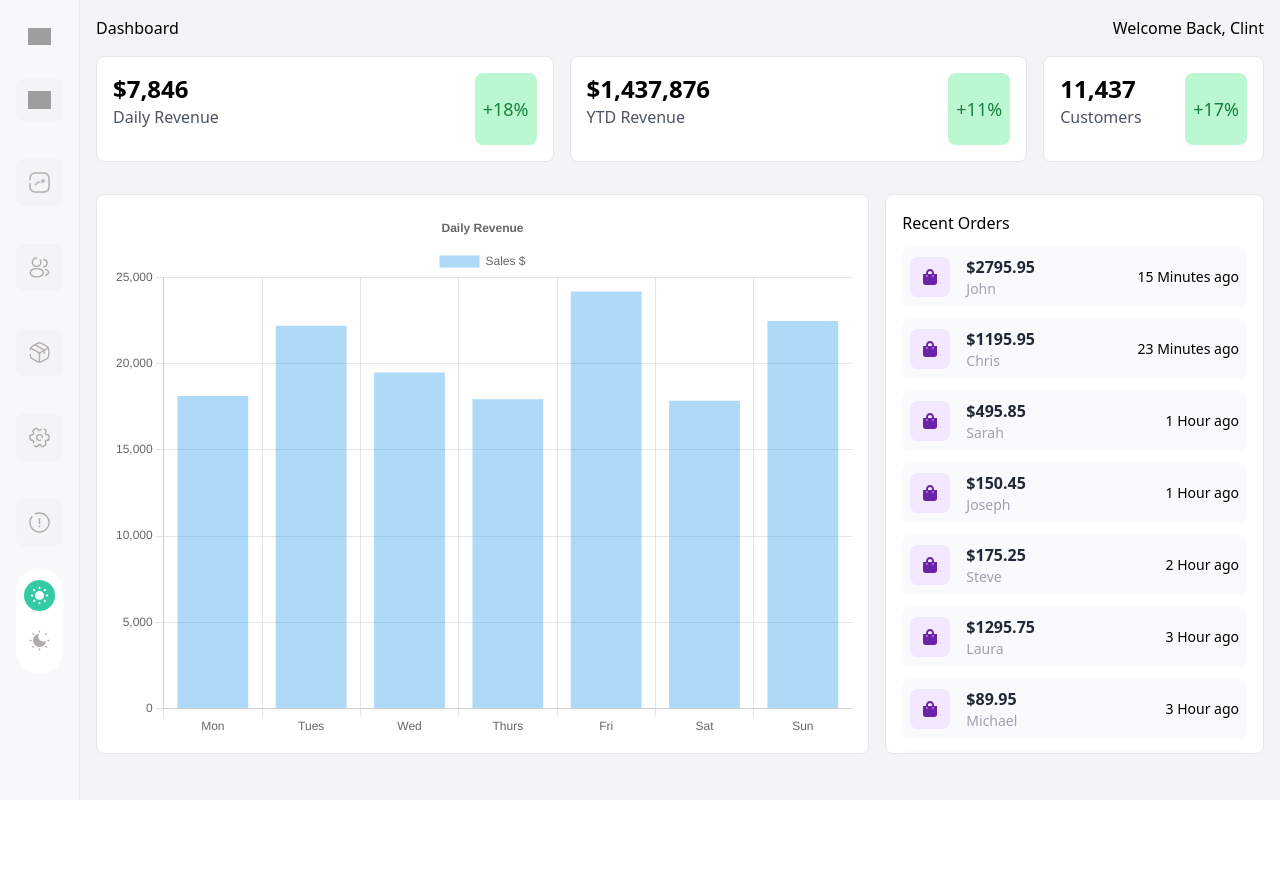
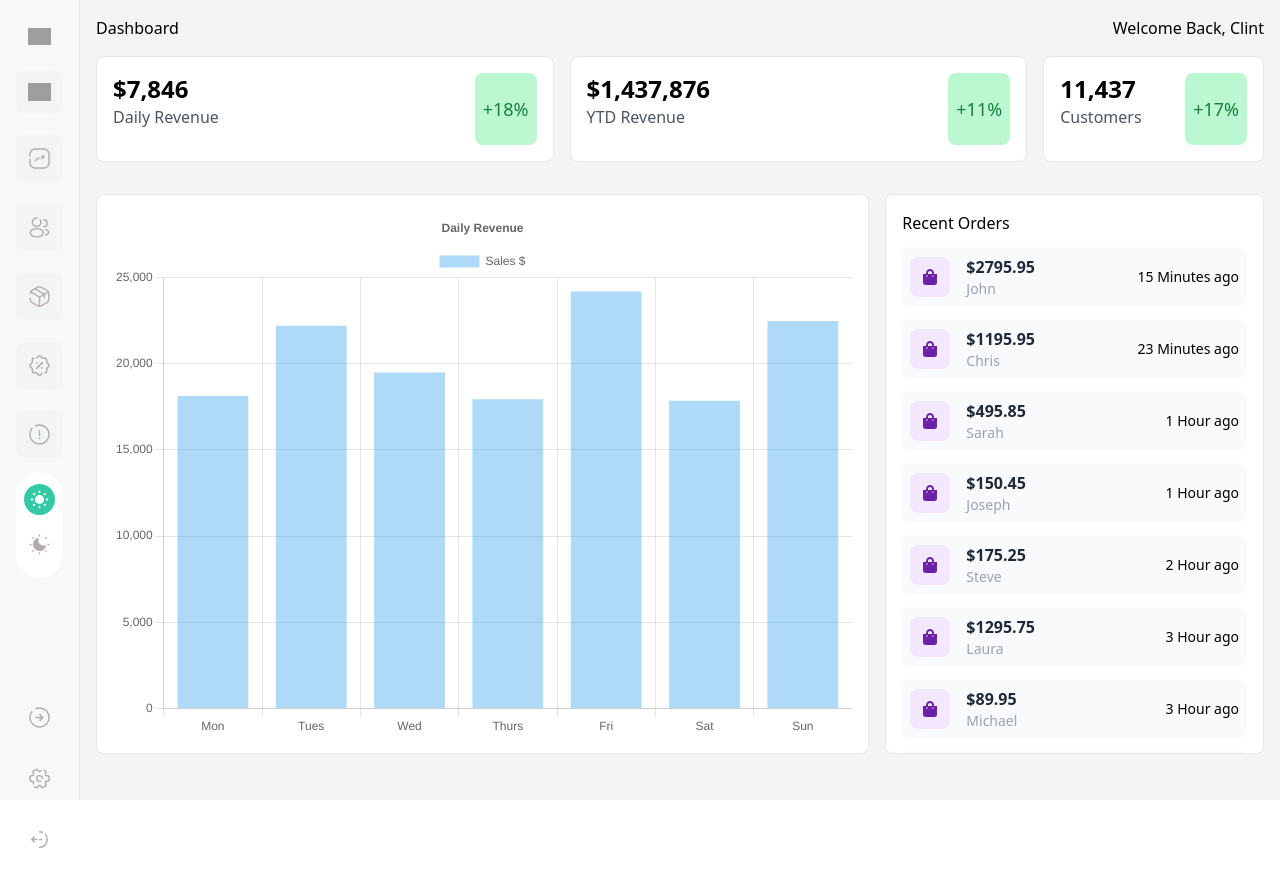
Before and after one commit to Emmanuel-Ingwe/analytics-dashh, a Next.js app: page / in a window 1280 px wide. Before the commit the page ends 800 px from the top, so only its background shows below. Built offline with nearby package versions, Linux system fonts and the light colour scheme; grey boxes are pictures that could not be loaded.

Commit message:
done w sidde

```diff
--- a/components/Sidebar.jsx
+++ b/components/Sidebar.jsx
@@ -8,8 +8,8 @@ import { FiSettings } from 'react-icons/fi';
 const Sidebar = ({ children }) => {
   return (
     <div className='flex'>
-      <div className='fixed w-20 h-screen p-4 bg-[#F7F8FA] border-r-[1px] flex flex-col justify-between'>
-        <div className='flex flex-col items-center justify-between'>
+      <div className='absolute w-20 h-full p-4 bg-[#F7F8FA] border-r-[1px] flex flex-col justify-between'>
+        <div className='flex flex-col items-center'>
           <Link href='/'>
             <div className=' text-white p-3 rounded-lg inline-block'>
               <img width={40} src="/logo.png" height={40} alt='logo'/>
@@ -17,32 +17,32 @@ const Sidebar = ({ children }) => {
           </Link>
           {/* <span className='border-b-[1px] border-gray-200 w-full p-2'></span> */}
           <Link href='/'>
-            <div className='bg-gray-100 hover:bg-gray-200 cursor-pointer my-4 p-3 rounded-lg inline-block'>
+            <div className='bg-gray-100 hover:bg-gray-200 cursor-pointer my-2 p-3 rounded-lg inline-block'>
               <Image width={40} src="/icon1.png" height={40} alt='icon1'/>
             </div>
           </Link>
           <Link href='/'>
-            <div className='bg-gray-100 hover:bg-gray-200 cursor-pointer my-4 p-3 rounded-lg inline-block'>
+            <div className='bg-gray-100 hover:bg-gray-200 cursor-pointer my-2 p-3 rounded-lg inline-block'>
               <Image width={40} src="/trend-up.png" height={40} alt='trendup'/>
             </div>
           </Link>
           <Link href='/customers'>
-            <div className='bg-gray-100 hover:bg-gray-200 cursor-pointer my-4 p-3 rounded-lg inline-block'>
+            <div className='bg-gray-100 hover:bg-gray-200 cursor-pointer my-2 p-3 rounded-lg inline-block'>
               <Image width={40} src="/profile-2user.svg" height={40} alt='profile'/>
             </div>
           </Link>
           <Link href='/orders'>
-            <div className='bg-gray-100 hover:bg-gray-200 cursor-pointer my-4 p-3 rounded-lg inline-block'>
+            <div className='bg-gray-100 hover:bg-gray-200 cursor-pointer my-2 p-3 rounded-lg inline-block'>
               <Image width={40} src="/box.svg" height={40} alt='orders'/>
             </div>
           </Link>
           <Link href='/'>
-            <div className='bg-gray-100 hover:bg-gray-200 cursor-pointer my-4 p-3 rounded-lg inline-block'>
-              <Image width={40} src="/setting-2.svg" height={40} alt='setting'/>
+            <div className='bg-gray-100 hover:bg-gray-200 cursor-pointer my-2 p-3 rounded-lg inline-block'>
+              <Image width={40} src="/discount-shape.svg" height={40} alt='setting'/>
             </div>
           </Link>
           <Link href='/'>
-            <div className='bg-gray-100 hover:bg-gray-200 cursor-pointer my-4 p-3 rounded-lg inline-block'>
+            <div className='bg-gray-100 hover:bg-gray-200 cursor-pointer my-2 p-3 rounded-lg inline-block'>
               <Image width={40} src="/info-circle.svg" height={40} alt='info'/>
             </div>
           </Link>
@@ -61,6 +61,23 @@ const Sidebar = ({ children }) => {
             </Link>
           </div>
 
+          <div className="mt-28">
+            <Link href='/'>
+              <div className=' hover:bg-gray-200 cursor-pointer my-1 p-3 rounded-full inline-block'>
+                <Image width={40} src="/arrow-right.svg" height={40} alt='info'/>
+              </div>
+            </Link>
+            <Link href='/'>
+              <div className=' hover:bg-gray-200 cursor-pointer my-1 p-3 rounded-full inline-block'>
+                <Image width={40} src="/setting-2.svg" height={40} alt='info'/>
+              </div>
+            </Link><Link href='/'>
+              <div className=' hover:bg-gray-200 cursor-pointer my-1 p-3 rounded-full inline-block'>
+                <Image width={40} src="/logout.svg" height={40} alt='info'/>
+              </div>
+            </Link>
+          </div>
+
         </div>
       </div>
       <main className='ml-20 w-full'>{children}</main>
```
